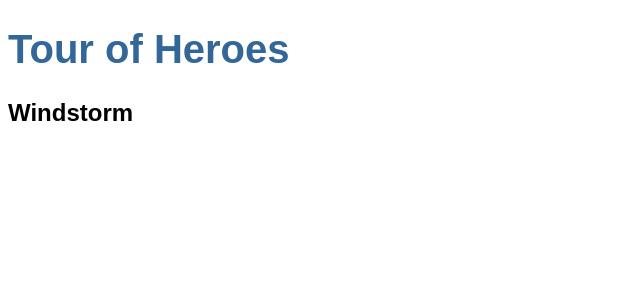
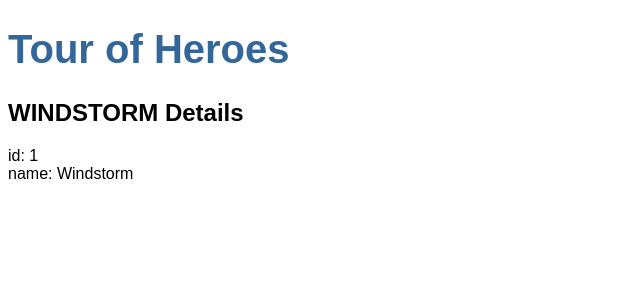
Before and after one commit to hireign/angular-heroes, an Angular app: page / in a window 1280 px wide. Shown: the top 300 px of the page, without its empty margins (0-640 px from the left). Built offline with nearby package versions, Linux system fonts and the light colour scheme.

Commit message:
created hero interface, updated class with hero properties, updated template to display hero properties, added uppercase pipe

```diff
--- /dev/null
+++ b/src/app/hero.ts
@@ -0,0 +1,4 @@
+export interface Hero {
+    id: number;
+    name: string;
+}
--- a/src/app/heroes/heroes.component.html
+++ b/src/app/heroes/heroes.component.html
@@ -1 +1,3 @@
-<h2>{{hero}}</h2>
+<h2>{{hero.name | uppercase}} Details</h2>
+<div><span>id: </span>{{hero.id}}</div>
+<div><span>name: </span>{{hero.name}}</div>
--- a/src/app/heroes/heroes.component.ts
+++ b/src/app/heroes/heroes.component.ts
@@ -1,4 +1,5 @@
 import { Component, OnInit } from '@angular/core';
+import { Hero } from '../hero';
 
 @Component({
   selector: 'app-heroes',
@@ -7,11 +8,14 @@
 })
 export class HeroesComponent implements OnInit {
 
+  hero: Hero = {
+    id: 1,
+    name: 'Windstorm'
+  }
+
   constructor() { }
 
   ngOnInit(): void {
   }
 
-  hero = 'Windstorm';
-
 }
```
